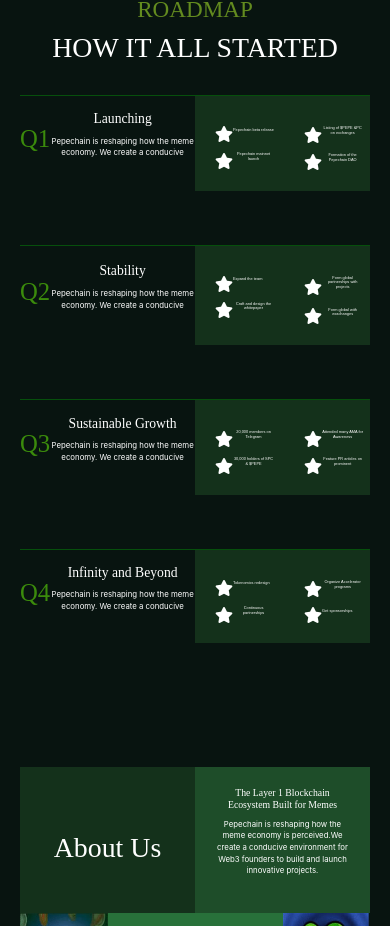
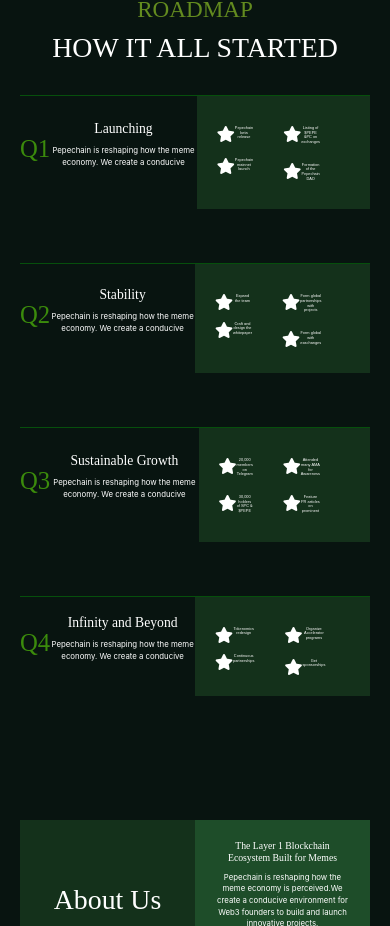
Before and after one commit to Promisemagoga/Pepechain, a React (Create React App) app: page / in a window 390 px wide. Shown: the part 1036-1962 px from the top of the page. Built offline with nearby package versions, Linux system fonts and the light colour scheme; a web font is replaced by a local one.

Commit message:
First commit

```diff
--- a/src/App.css
+++ b/src/App.css
@@ -405,12 +405,12 @@
     font-size: 1.5vw;
   }
 
-  .roadMap-details-column{
+  /* .roadMap-details-column{
     width: 7vh;
     align-items: center;
 
 
-  }
+  } */
 
   .roadmap-info h1 {
     font-size: 3.5vw;
```
